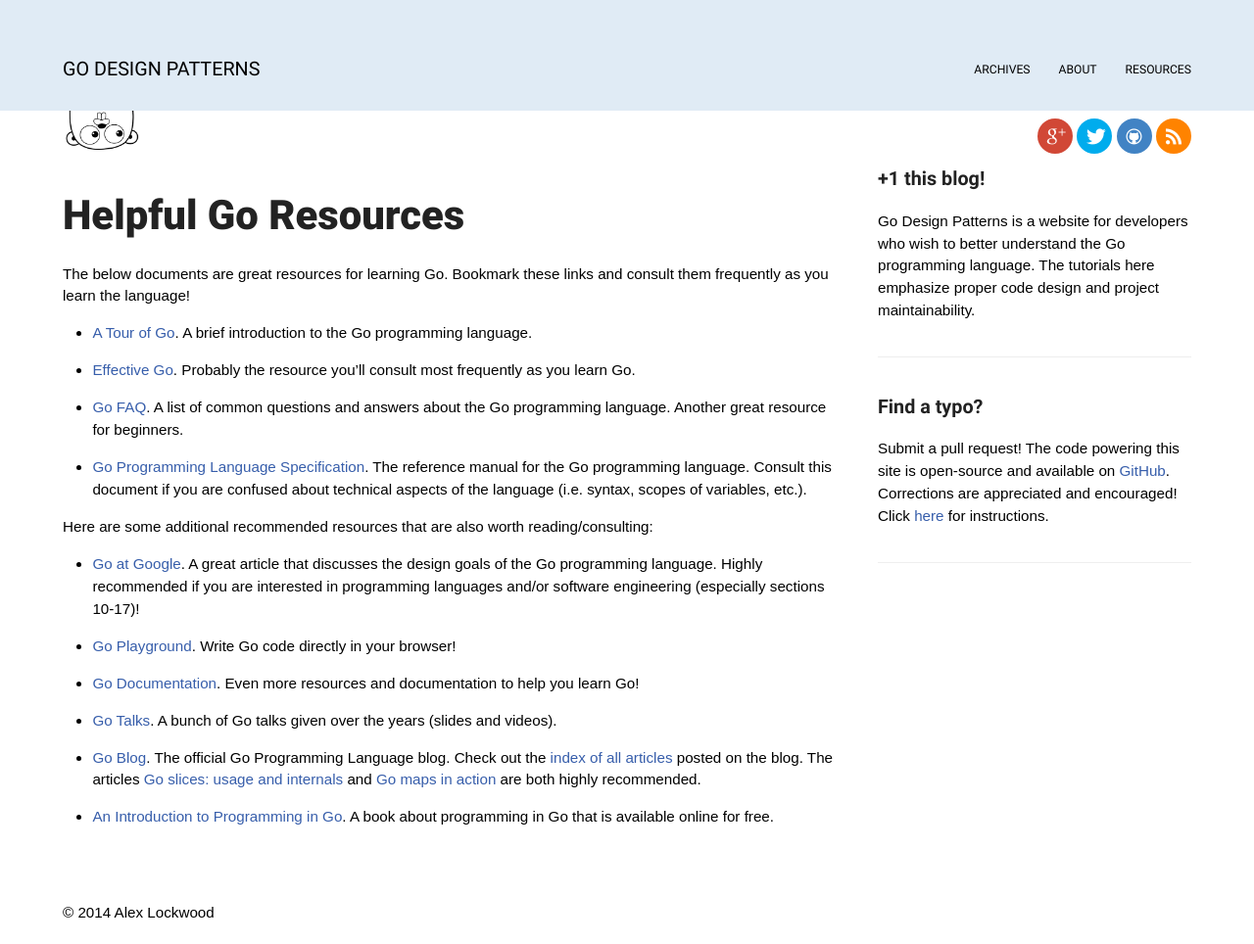
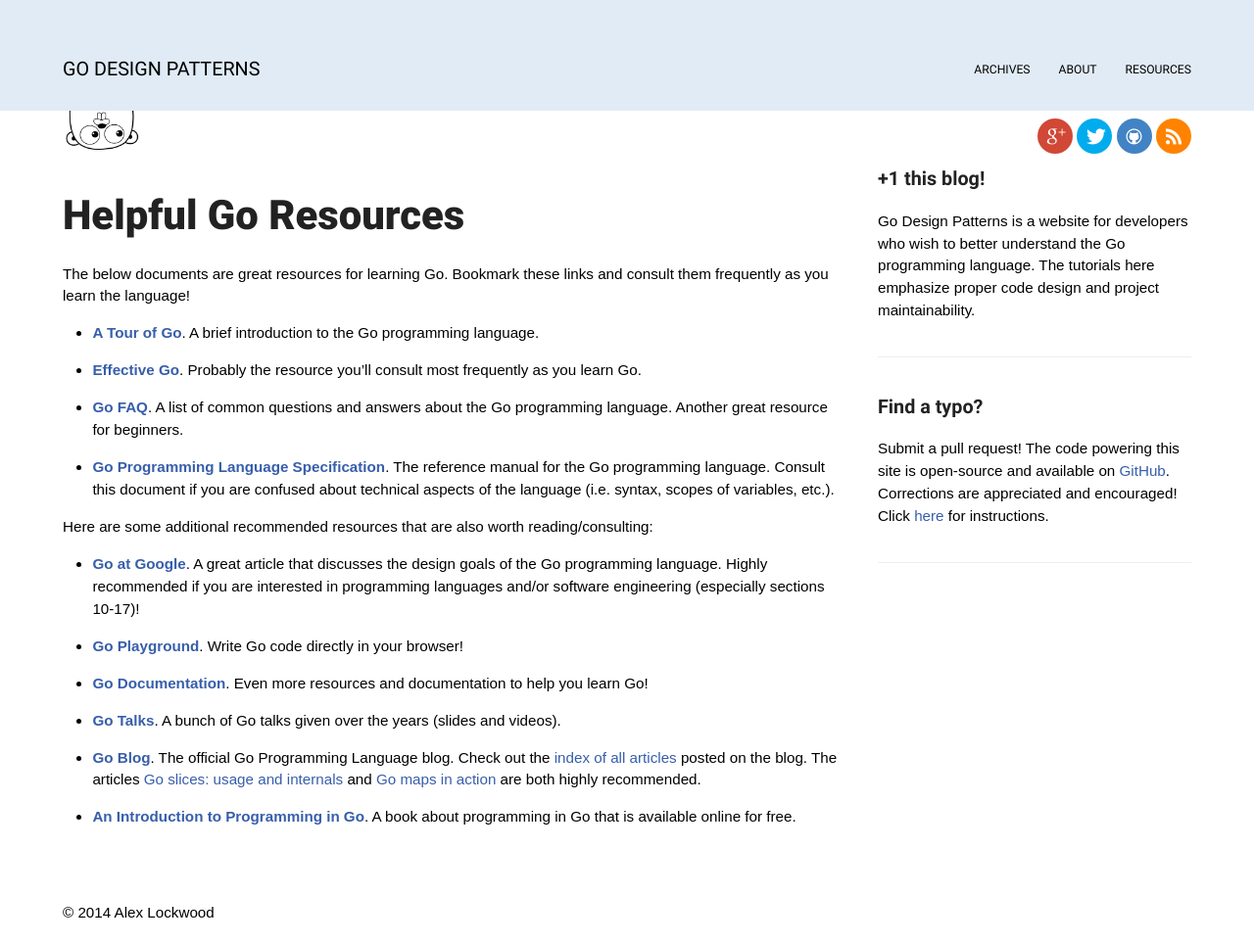
Before and after one commit to alexjlockwood/godesignpatterns, a Jekyll site: the page built from resources/index.md, in a window 1280 px wide. Shown: the whole page at 98% size. Built offline with Jekyll 4.4.1, drawn with Linux system fonts in a browser that asks for light colours; some web fonts are replaced; Markdown is read by kramdown in place of the engine named in the settings; comment, search, counter and statistics services are not loaded.

Commit message:
made links bold

```diff
--- a/resources/index.md
+++ b/resources/index.md
@@ -9,28 +9,28 @@
 Bookmark these links and consult them frequently as you
 learn the language!
 
-* [A Tour of Go][1]. A brief introduction to the Go programming language.
-* [Effective Go][2]. Probably the resource you'll consult most frequently
+* [**A Tour of Go**][1]. A brief introduction to the Go programming language.
+* [**Effective Go**][2]. Probably the resource you'll consult most frequently
   as you learn Go.
-* [Go FAQ][3]. A list of common questions and answers about the Go
+* [**Go FAQ**][3]. A list of common questions and answers about the Go
   programming language. Another great resource for beginners.
-* [Go Programming Language Specification][4]. The reference manual
+* [**Go Programming Language Specification**][4]. The reference manual
   for the Go programming language. Consult this document if you are
   confused about technical aspects of the language (i.e. syntax,
   scopes of variables, etc.).
 
 Here are some additional recommended resources that are also worth reading/consulting:
 
-* [Go at Google][5]. A great article that discusses the design goals of the Go programming language.
+* [**Go at Google**][5]. A great article that discusses the design goals of the Go programming language.
   Highly recommended if you are interested in programming languages and/or software engineering
   (especially sections 10-17)!
-* [Go Playground][6]. Write Go code directly in your browser!
-* [Go Documentation][7]. Even more resources and documentation to help you learn Go!
-* [Go Talks][8]. A bunch of Go talks given over the years (slides and videos).
-* [Go Blog][9]. The official Go Programming Language blog. Check out the [index of all articles][10]
+* [**Go Playground**][6]. Write Go code directly in your browser!
+* [**Go Documentation**][7]. Even more resources and documentation to help you learn Go!
+* [**Go Talks**][8]. A bunch of Go talks given over the years (slides and videos).
+* [**Go Blog**][9]. The official Go Programming Language blog. Check out the [index of all articles][10]
   posted on the blog. The articles [Go slices: usage and internals][11] and [Go maps in action][12]
   are both highly recommended.
-* [An Introduction to Programming in Go][14]. A book about programming in Go that is available online for free.
+* [**An Introduction to Programming in Go**][14]. A book about programming in Go that is available online for free.
 
 [1]: http://tour.golang.org/
 [2]: http://golang.org/doc/effective_go.html
```
